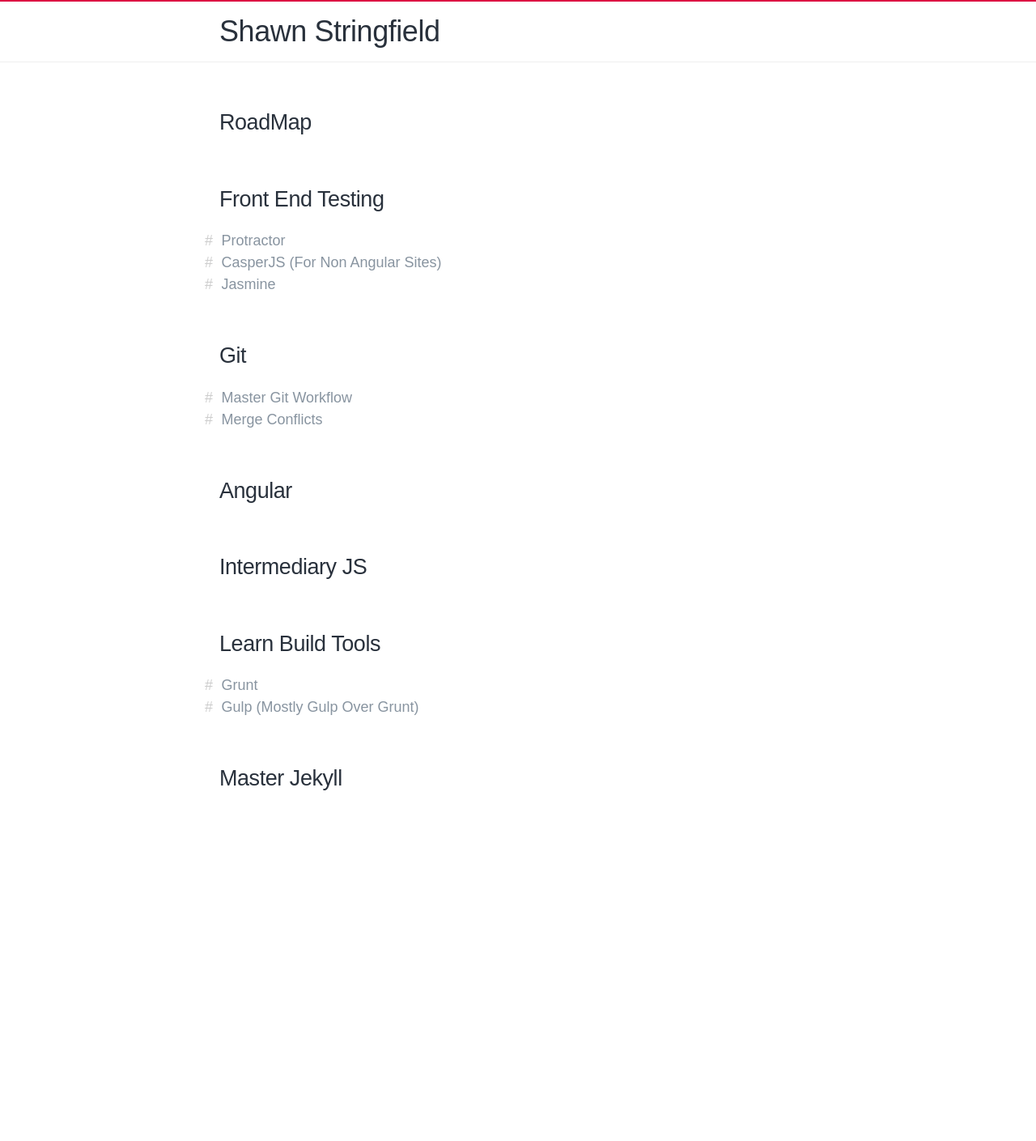
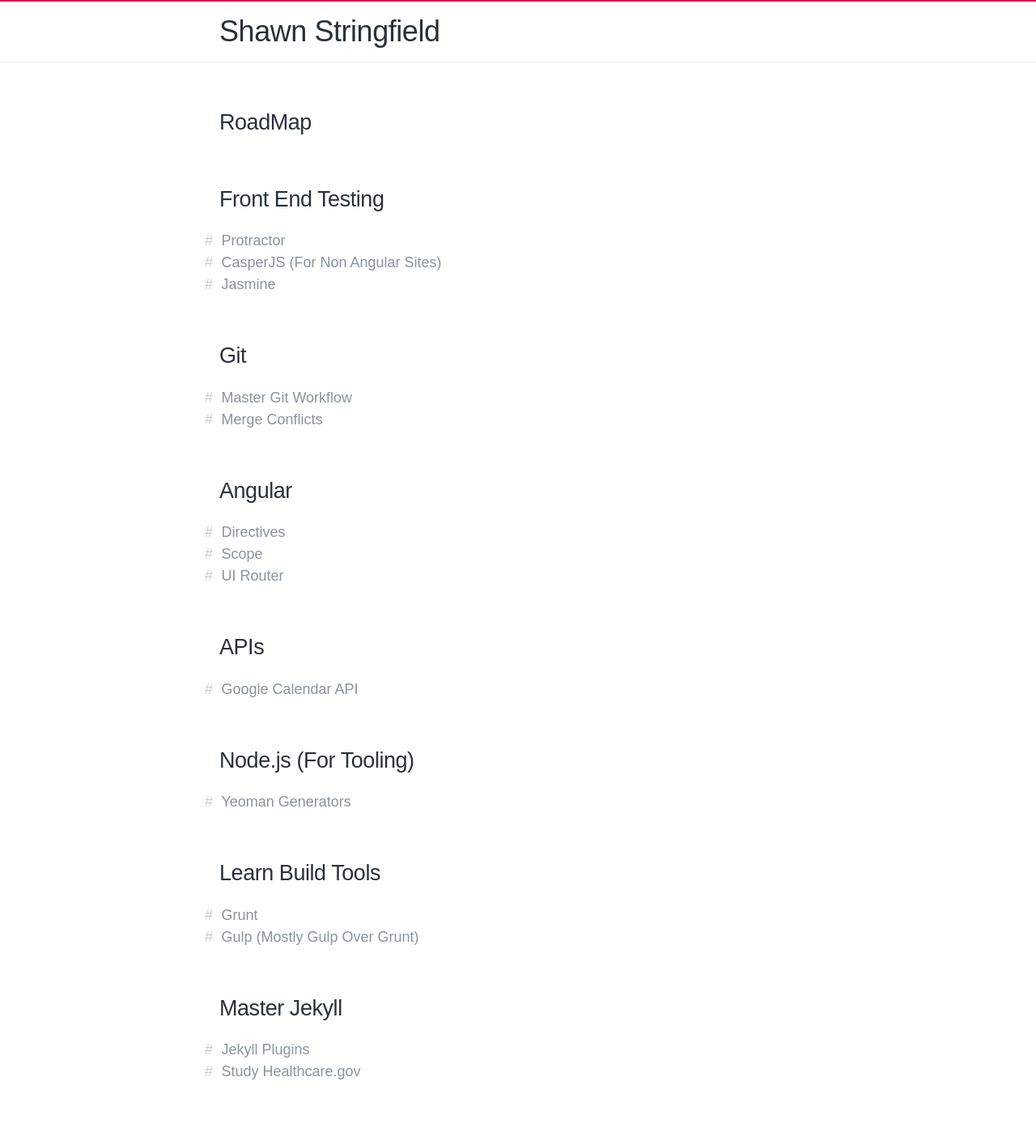
Before and after one commit to ShawnStringfield/shawnstringfield.github.io, a Jekyll site: the page built from roadmap.md, in a window 1280 px wide. Shown: the whole page at 81% size. Built offline with Jekyll 4.4.1, drawn with Linux system fonts in a browser that asks for light colours; some web fonts are replaced; before the commit the page ends 1054 px from its top, so only the background shows below that.

Commit message:
added a few things to roadmap

```diff
--- a/roadmap.md
+++ b/roadmap.md
@@ -13,11 +13,20 @@ layout: default
 - Merge Conflicts
 
 ## Angular
+- Directives
+- Scope
+- UI Router
 
-## Intermediary JS
+## APIs
+- Google Calendar API
+
+## Node.js (For Tooling)
+- Yeoman Generators
 
 ## Learn Build Tools
 - Grunt
 - Gulp (Mostly Gulp Over Grunt)
 
 ## Master Jekyll
+- Jekyll Plugins
+- Study Healthcare.gov
```
Also changed, not shown: resources/people-to-follow.md (+0 -4 lines).
